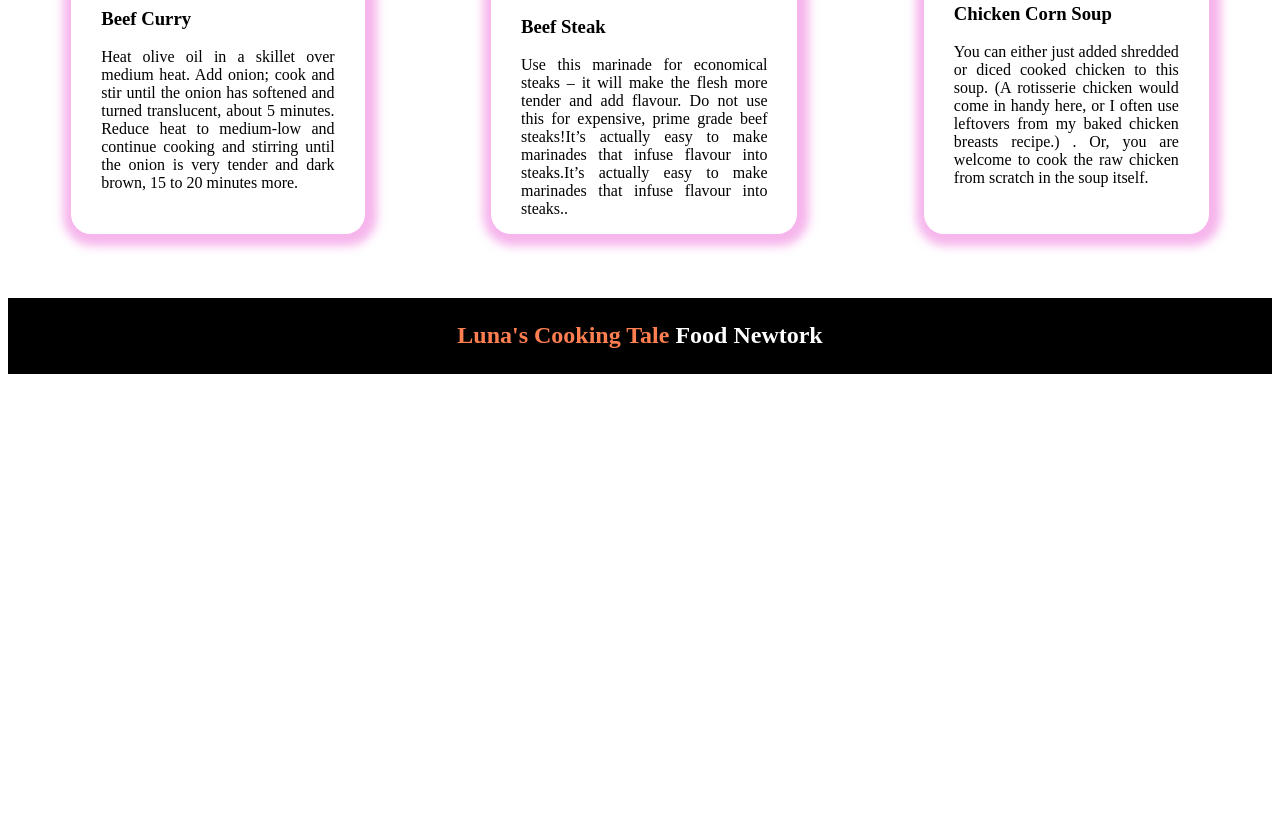
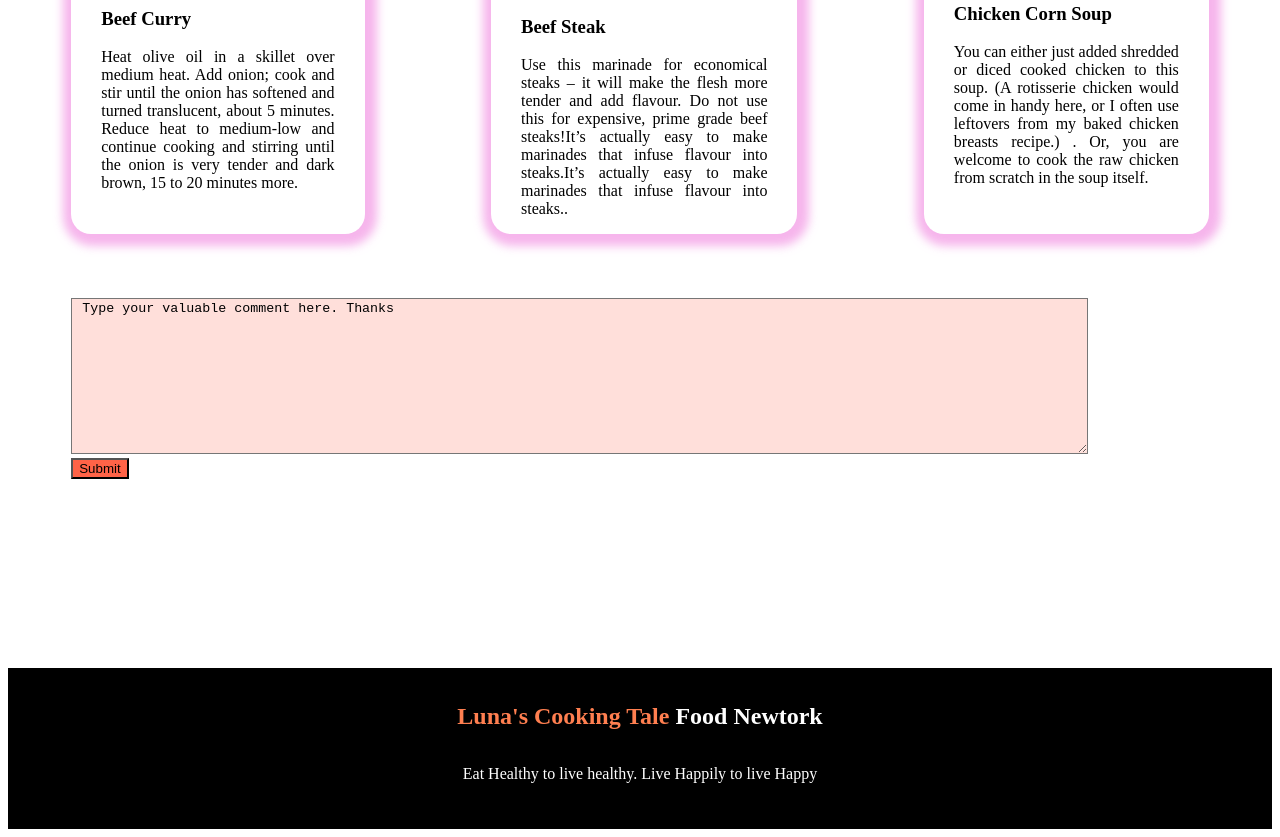
Before and after one commit to mahirifatbin/Food_Blog, a plain HTML site: page index.html in a window 1280 px wide. Shown: the part 1281-2118 px from the top of the page. Before the commit the page ends 1663 px from the top, so only its background shows below. Drawn offline with Linux system fonts and the light colour scheme; a web font is replaced by a local one.

Commit message:
complete

```diff
--- a/index.html
+++ b/index.html
@@ -90,20 +90,20 @@
                     rotisserie chicken would come in handy here, or I often use leftovers from my baked chicken breasts
                     recipe.) . Or, you are welcome to cook the raw chicken from scratch in the soup itself.</p>
             </div>
-            <div>
 
-            </div>
         </div>
-
+        <div>
+            <textarea class="comment_box" name="Comment" id="Typer your name here" cols="100"
+                rows="10"> Type your valuable comment here. Thanks</textarea>
+        </div>
+        <input class="submit" type="submit">
 
     </section>
 
-
     <footer class="background_network">
         <h2> <span class="font_color">Luna's Cooking Tale</span> Food Newtork</h2>
+        <p class="background_network">Eat Healthy to live healthy. Live Happily to live Happy</p>
     </footer>
-
-
 
 </body>
 
--- a/style.css
+++ b/style.css
@@ -85,6 +85,16 @@ padding-top: 50px;
 .background_network{
     background-color: black;
     color: white;
-    padding: 5px 5px;
+    padding: 15px 15px;
     text-align: center;
 }
+.comment_box{
+  width: 80%;
+  margin-left: 5%;
+  background-color: rgba(255, 91, 62, 0.192);
+}
+.submit{
+    margin-bottom: 15%;
+    margin-left: 5%;
+    background-color: tomato;
+}
```
